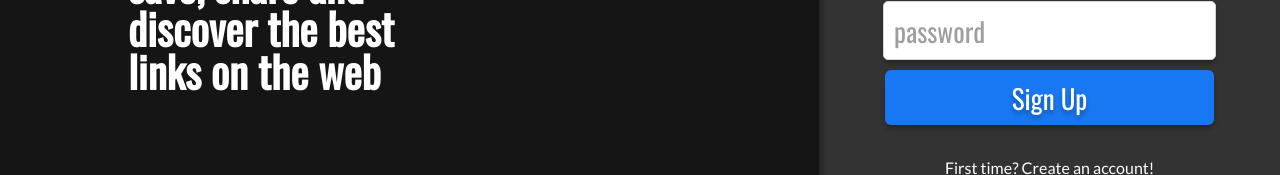
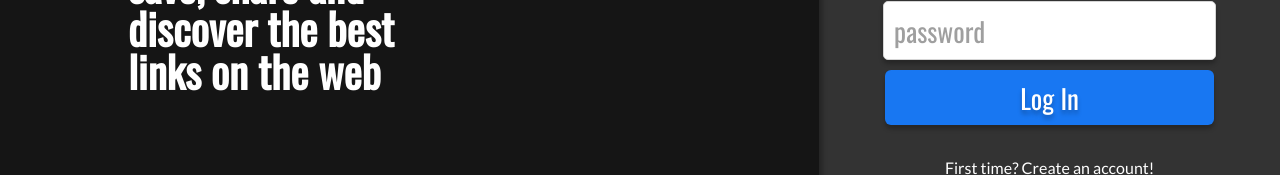
Before and after one commit to linkr-gp10/linkr-front, a React (Create React App) app: page / in a window 1280 px wide. Shown: the part 346-521 px from the top of the page. Built offline with nearby package versions, Linux system fonts and the light colour scheme.

Commit message:
feat: add contexts

```diff
--- a/src/components/FormSignin.js
+++ b/src/components/FormSignin.js
@@ -17,7 +17,7 @@ export default function FormSignin() {
     const { setUserInfo } = useContext(UserInfoContext);
     const navigate = useNavigate();
 
-    function handleSignup(event) {
+    function handleSignin(event) {
         const signin = axios.post('https://api-linkr-09wl.onrender.com/signin', form);
         event.preventDefault();
         setDisabled(true);
@@ -68,10 +68,10 @@ export default function FormSignin() {
     }
 
     return (
-        <Form onSubmit={handleSignup}>
+        <Form onSubmit={handleSignin}>
             <Field type="text" name="email" placeholder="e-mail" value={form.email} onChange={handleForm} disabled={disabled} />
             <Field type="password" name="password" placeholder="password" value={form.password} onChange={handleForm} disabled={disabled} />
-            <SignupButton disabled={disabled}>Sign Up</SignupButton>
+            <SigninButton disabled={disabled}>Log In</SigninButton>
         </Form>
     )
 }
@@ -98,7 +98,7 @@ const Field = styled.input`
     }
 `
 
-const SignupButton = styled.button`
+const SigninButton = styled.button`
     font-family: 'Oswald', sans-serif;
     font-size: 27px;
     background: #1877F2;
--- a/src/components/Header.js
+++ b/src/components/Header.js
@@ -1,11 +1,15 @@
 import styled from "styled-components";
+import { UserInfoContext } from "../contexts/UserContext";
+import { useContext } from "react";
 
 export default function Header() {
+    const { userInfo } = useContext(UserInfoContext);
+
     return (
         <Container>
             <h1>linkr</h1>
             <ImageContainer>
-                <UserImage src='https://www.lance.com.br/files/article_main/uploads/2023/02/24/63f968b6a4d31.jpeg'/>
+                <UserImage src={userInfo?.imageUrl}/>
             </ImageContainer>
         </Container>
     )
--- a/src/index.js
+++ b/src/index.js
@@ -2,10 +2,14 @@ import React from 'react';
 import ReactDOM from 'react-dom/client';
 import App from './App';
 import "./assets/css/style.css"
+import { AuthProvider } from './contexts/AuthContext';
+import { UserInfoProvider } from './contexts/UserContext';
 
 const root = ReactDOM.createRoot(document.getElementById('root'));
 root.render(
-  <React.StrictMode>
-    <App />
-  </React.StrictMode>
+  <AuthProvider>
+    <UserInfoProvider>
+      <App />
+    </UserInfoProvider>
+  </AuthProvider>
 );
--- a/src/pages/Timeline.js
+++ b/src/pages/Timeline.js
@@ -1,5 +1,4 @@
 import styled from "styled-components";
-import axios from "axios";
 import Header from "../components/Header";
 
 export default function Timeline() {
```
